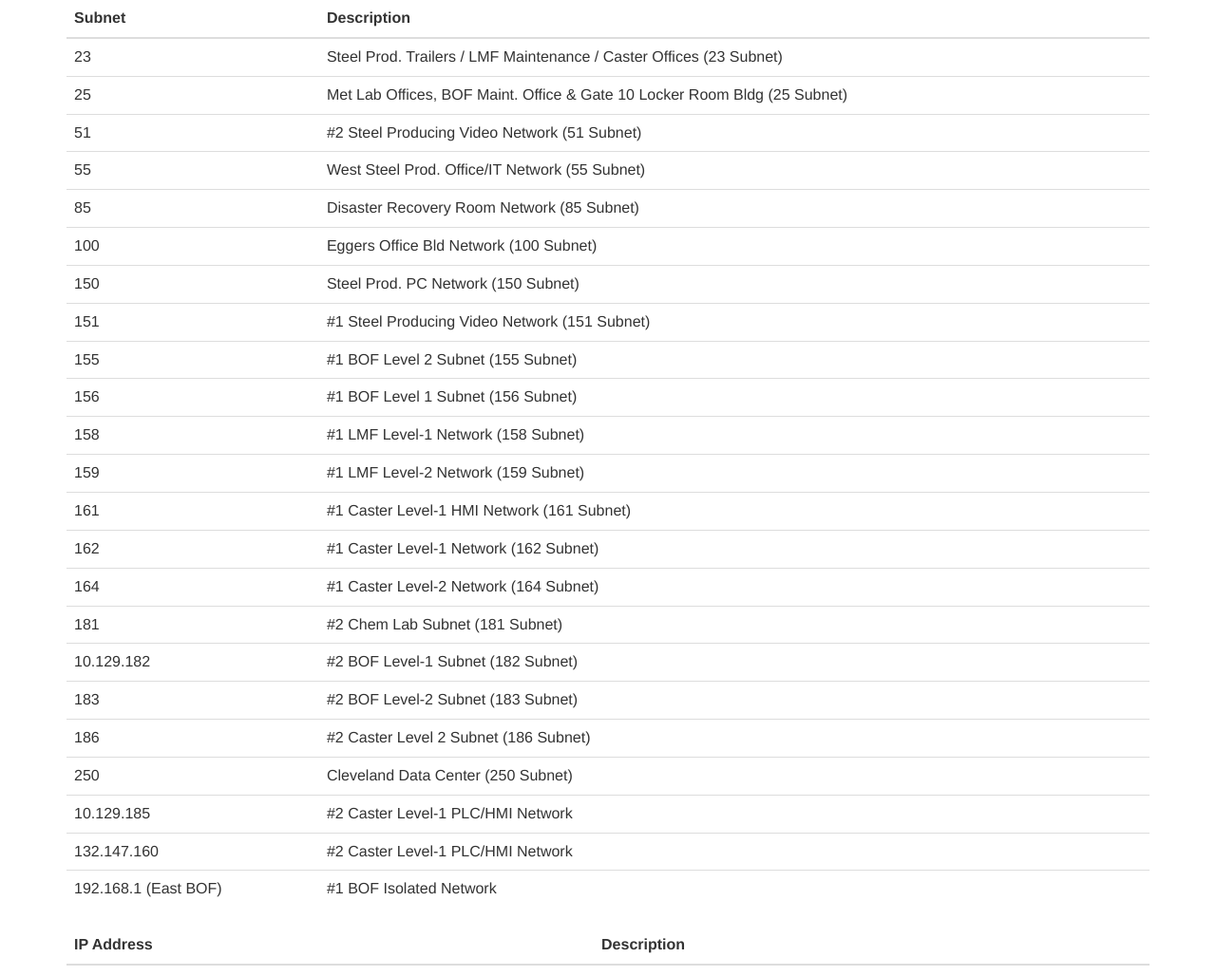
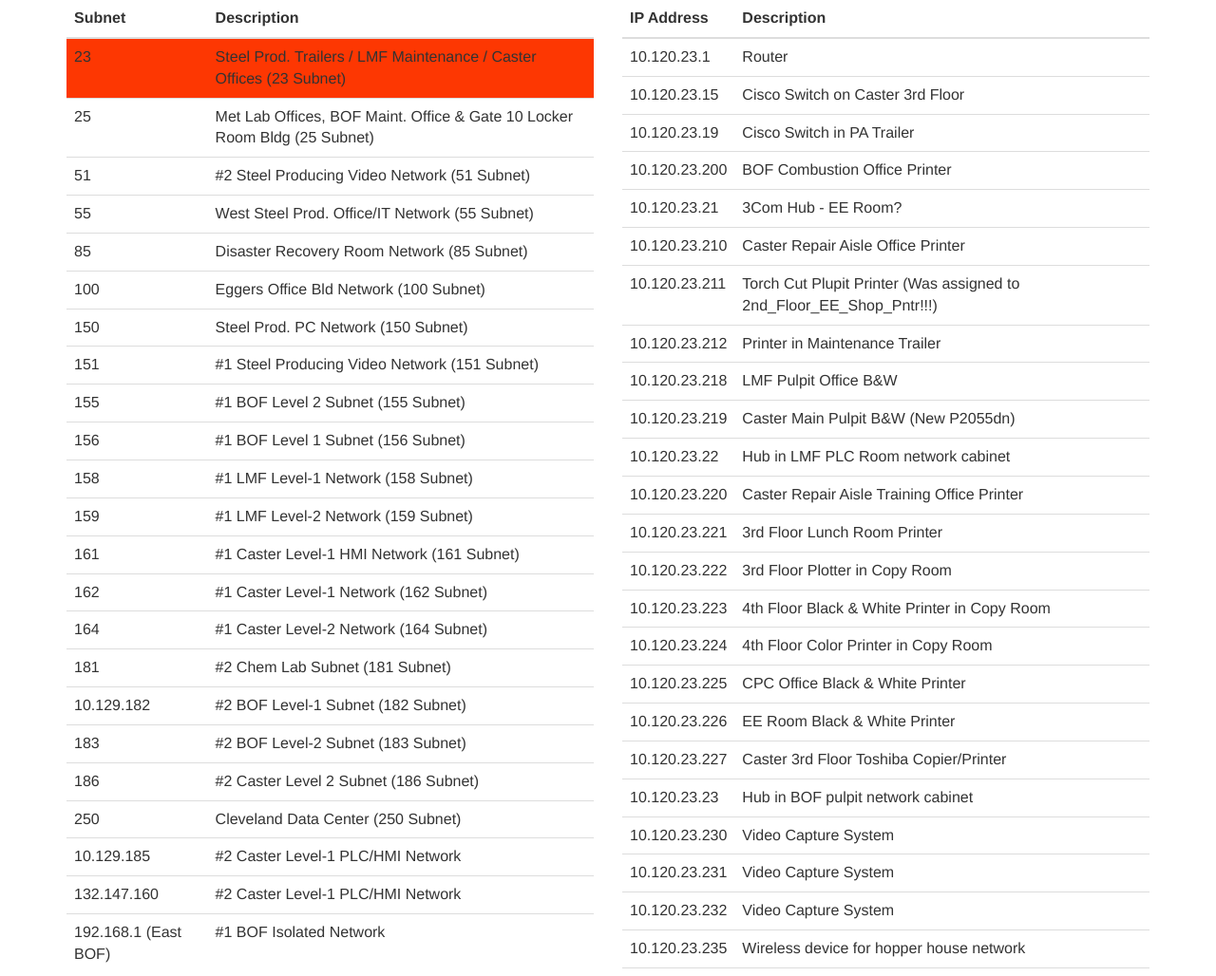
Before and after one commit to jtreleaven/Angcelor, a website: page index.html at #/browse in a window 1280 px wide. Shown: the top 1028 px of the page at 95% size. Drawn offline with Linux system fonts and the light colour scheme.

Commit message:
Finished up some base angularjs setup stuff.

```diff
--- a/app/controllers/browseController.js
+++ b/app/controllers/browseController.js
@@ -5,27 +5,34 @@ angcelor.controller("browseCtrl", ['$scope', 'Subnet', function($scope, Subnet)
     function initializeSubnets() {
         var subnets = Subnet.query();
         subnets.$promise.then(function(results) {
-            console.log(results);
             results[0].selected = true;
+            $scope.ip_addrs = results[0].ip_addresses;
             for (var i = 1; i < results.length; i++) {
                 results[i].selected = false;
             }
             $scope.subnets = results;
-            initializeIPAddresses($scope.subnets);
         });
     }
 
-    function initializeIPAddresses(subnets) {
-        var ip_addresses = [];
-        for (subnet in subnets) {
-            if (subnet.selected) {
-                ip_addresses.push(subnet.ip_addresses);
-            }
+    function deselectSubnet() {
+        for (var i = 0; i < $scope.subnets.length; i++) {
+            $scope.subnets[i].selected = false;
         }
+    }
 
-        $scope.ip_addrs = ip_addresses;
+    function updateIPAddrs() {
+        var subnet = _.find($scope.subnets, function(subnet) {
+            return subnet.selected;
+        });
+        $scope.ip_addrs = subnet.ip_addresses;
     }
 
     initializeSubnets();
 
+    $scope.changeSelectedSubnet = function(index) {
+        deselectSubnet();
+        $scope.subnets[index].selected = true;
+        updateIPAddrs();
+    }
+
 }]);
--- a/app/libs/main.css
+++ b/app/libs/main.css
@@ -1,3 +1,15 @@
-.subnet_highlight {
-    background-color: #47a447;
+.selected_subnet {
+    background-color: #fd3702;
 }
+
+#subnet_table {
+    cursor: pointer;
+}
+
+#subnet_table > tbody > tr:hover {
+    background-color: #fda068;
+}
+
+#subnet_table > tbody > tr:active {
+    background-color: #fd2d13;
+}
--- a/app/views/browse.html
+++ b/app/views/browse.html
@@ -1,12 +1,13 @@
 
 <div id="background" class="container">
-    <div id="subnetTableContainer" class="tableContainer">
-        <div ng-include="'app/views/partials/subnet_table.html'"></div>
+    <div class="row">
+        <div id="subnetTableContainer" class="tableContainer col-md-6">
+            <div ng-include="'app/views/partials/subnet_table.html'"></div>
+        </div>
+        <div id="ipTableContainer" class="tableContainer col-md-6">
+            <div ng-include="'app/views/partials/ip_table.html'"></div>
+        </div>
     </div>
-    <div id="ipTableContainer" class="tableContainer">
-        <div ng-include="'app/views/partials/ip_table.html'"></div>
-    </div>
-
     <button id="advSearch" type="button" class="btn btn-default" onclick="AdvancedSearch()">Advanced Search</button>
     <button id="add" type="button" class="btn btn-default btn-lg" onclick="Add()">+</button>
 </div>
--- a/app/views/partials/ip_table.html
+++ b/app/views/partials/ip_table.html
@@ -1,4 +1,4 @@
-<table id="ipTable" class="table table-striped">
+<table class="table">
     <thead>
         <tr>
             <th>IP Address</th>
--- a/app/views/partials/subnet_table.html
+++ b/app/views/partials/subnet_table.html
@@ -1,4 +1,4 @@
-<table class="table table-hover">
+<table class="table" id="subnet_table">
     <thead>
         <tr>
             <th>Subnet</th>
@@ -6,7 +6,7 @@
         </tr>
     </thead>
     <tbody>
-        <tr ng-repeat="subnet in subnets" >
+        <tr ng-repeat="subnet in subnets" ng-class="{'selected_subnet': subnet.selected}" ng-click="changeSelectedSubnet($index)" >
             <td>{{ subnet.name }}</td>
             <td>{{ subnet.description }}</td>
         </tr>
```
